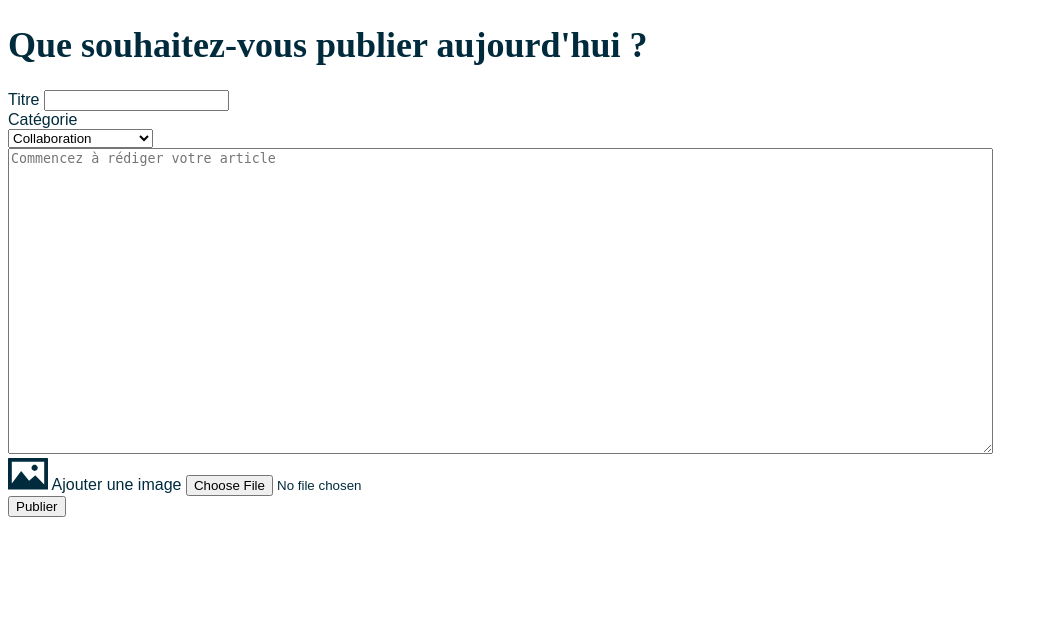
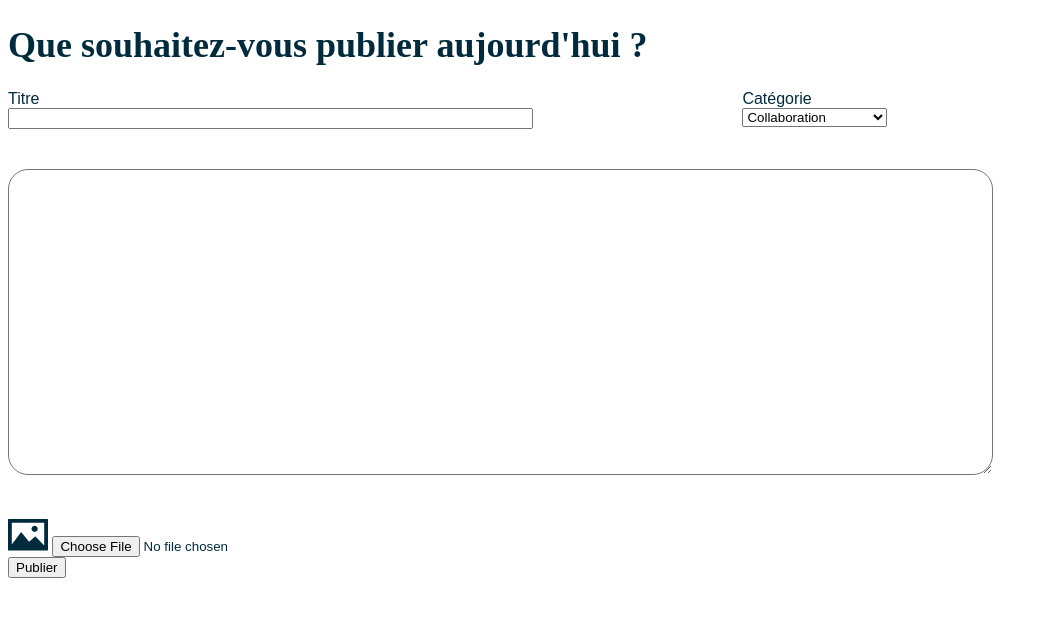
Before and after one commit to joellies/mediacollaboratif, a PHP site: page /formAjoutArticle.html in a window 1280 px wide. Shown: the part 44-661 px from the top of the page, without its empty margins (0-1048 px from the left). Run offline with PHP 8.4, Linux system fonts and the light colour scheme.

Commit message:
css-article-form

```diff
--- a/articles.css
+++ b/articles.css
@@ -21,11 +21,34 @@ h1 {
 
 /*Page ajout article*/
 
+.champsTitreCategorie {
+  display: flex;
+  flex-direction: row;
+  justify-content: space-between;
+  width: 83%;
+  margin-bottom: 40px;
+}
+
+.ajoutTitre {
+  display: flex;
+  width: 50%;
+  flex-direction: column;
+}
+
 h1.titreAjouterArticle {
   font-family: Nunito, sans serif;
   font-size: 36px;
   font-weight: 600;
   color: #002b3d;
+}
+
+.ajoutCategorie {
+  width: 30%;
+}
+
+.ajoutArticleContenu {
+  border-radius: 20px;
+  margin-bottom: 40px;
 }
 
 /*User*/
--- a/formAjoutArticle.html
+++ b/formAjoutArticle.html
@@ -19,6 +19,7 @@
   <div class="o-formulaireAjoutArticle">
   <h1 class="titreAjouterArticle">Que souhaitez-vous publier aujourd'hui ?</h1>
     <form action="ajoutArticle.php" method="POST">
+      <div class="champsTitreCategorie">
       <div class="ajoutTitre">
         <label for "titre">Titre</label>
         <input type="text" id="titre" name="article_titre" required>
@@ -32,15 +33,16 @@
           <option value="3" >Web développement</option>
         </select>
       </div>
+    </div>
       <div class="ajoutContenu">
         <label for="contenu"></label>
-        <textarea name="article_contenu" id="contenu" required cols="120" rows="20" placeholder="Commencez à rédiger votre article" spellcheck="true" minlength="250"></textarea>
+        <textarea class="ajoutArticleContenu" name="article_contenu" id="contenu" required cols="120" rows="20" spellcheck="true" minlength="250"></textarea>
       </div>
       <div class="ajoutImage">
         <img src="/images/ajout-image-icon.svg">
-        <label for="ajout_image">Ajouter une image</label>
+        <label for="ajout_image"></label>
         <input type="hidden" name="MAX_FILE_SIZE" value="250000" />
-        <input type="file" name="article_image"  value="ajouter une image" required>
+        <input type="file" name="article_image" required>
       </div>
       <div class="envoyerArticle" id="submit">
         <input type="submit" value="Publier"></input>
```
